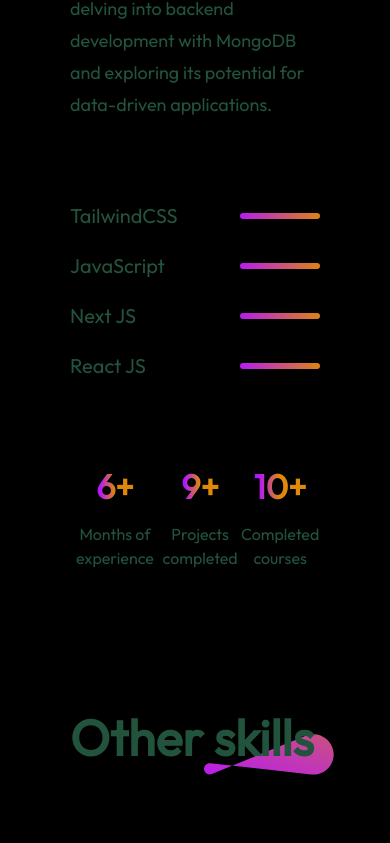
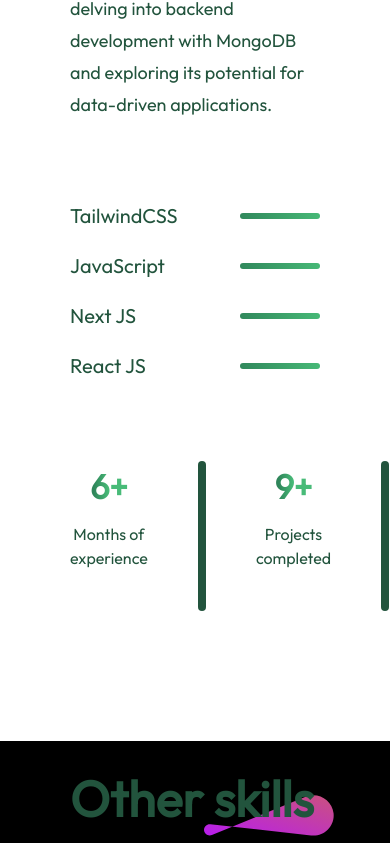
Before and after one commit to DavidCarG/Portfolio, a React (Vite) app: page / in a window 390 px wide. Shown: the part 2404-3247 px from the top of the page. Built offline with nearby package versions, Linux system fonts and the light colour scheme.

Commit message:
Update the About section look

```diff
--- a/src/components/About/About.css
+++ b/src/components/About/About.css
@@ -1,10 +1,19 @@
+:root {
+  --light-green: #f0fff4;
+  --dark-green: #22543d;
+  --gradient-start: #48bb78;
+  --gradient-end: #2f855a;
+}
+
 .about {
   display: flex;
   flex-direction: column;
   align-items: center;
   justify-content: center;
   gap: 80px;
-  margin: 80px 170px;
+  margin: 0px 170px;
+  padding: 80px 0px;
+  color: var(--dark-green);
 }
 
 .about-title {
@@ -68,7 +77,11 @@
   width: 50%;
   height: 8px;
   border-radius: 50px;
-  background: linear-gradient(264deg, #df8908 -5.09%, #b415ff 106.28%);
+  background: linear-gradient(
+    264deg,
+    var(--gradient-start) -5.09%,
+    var(--gradient-end) 106.28%
+  );
 }
 
 .about-achievements {
@@ -89,7 +102,11 @@
 .about-achievement h1 {
   font-size: 60px;
   font-weight: 700;
-  background: linear-gradient(270deg, #df8908 50.41%, #b415ff 90.25%);
+  background: linear-gradient(
+    270deg,
+    var(--gradient-start) 50.41%,
+    var(--gradient-end) 90.25%
+  );
   background-clip: text;
   -webkit-background-clip: text;
   -webkit-text-fill-color: transparent;
@@ -110,10 +127,19 @@
   transition: all 0.5s;
 }
 
+.about-achievements hr {
+  border: none;
+  border-left: 8px solid var(--dark-green);
+  border-radius: 75px;
+  height: 150px;
+  margin: 0 50px;
+}
+
 @media (max-width: 768px) {
   .about {
     gap: 80px;
-    margin: 50px 70px;
+    margin: 0px 70px;
+    padding: 50px 0px;
     align-items: start;
   }
 
--- a/src/components/About/About.jsx
+++ b/src/components/About/About.jsx
@@ -5,6 +5,7 @@ import profile_img from "../../assets/profile_img.png";
 
 const About = () => {
   return (
+    <div className="bg-white">
       <div id="about" className="about">
         <div className="about-title">
           <h1>About me</h1>
@@ -24,11 +25,12 @@ const About = () => {
               </p>
               <p>
                 My passion lies in creating user-centric experiences, and I
-              leverage my knowledge of Javascript to bring those experiences to
-              life. Currently, I'm expanding my skillset by learning TypeScript
-              for a more robust development environment. To complement my
-              front-end capabilities, I'm delving into backend development with
-              MongoDB and exploring its potential for data-driven applications.
+                leverage my knowledge of Javascript to bring those experiences
+                to life. Currently, I'm expanding my skillset by learning
+                TypeScript for a more robust development environment. To
+                complement my front-end capabilities, I'm delving into backend
+                development with MongoDB and exploring its potential for
+                data-driven applications.
               </p>
             </div>
             <div className="about-skills">
@@ -68,6 +70,7 @@ const About = () => {
           </div>
         </div>
       </div>
+    </div>
   );
 };
 
```
Lines whose indentation alone changed are shown as unchanged.
